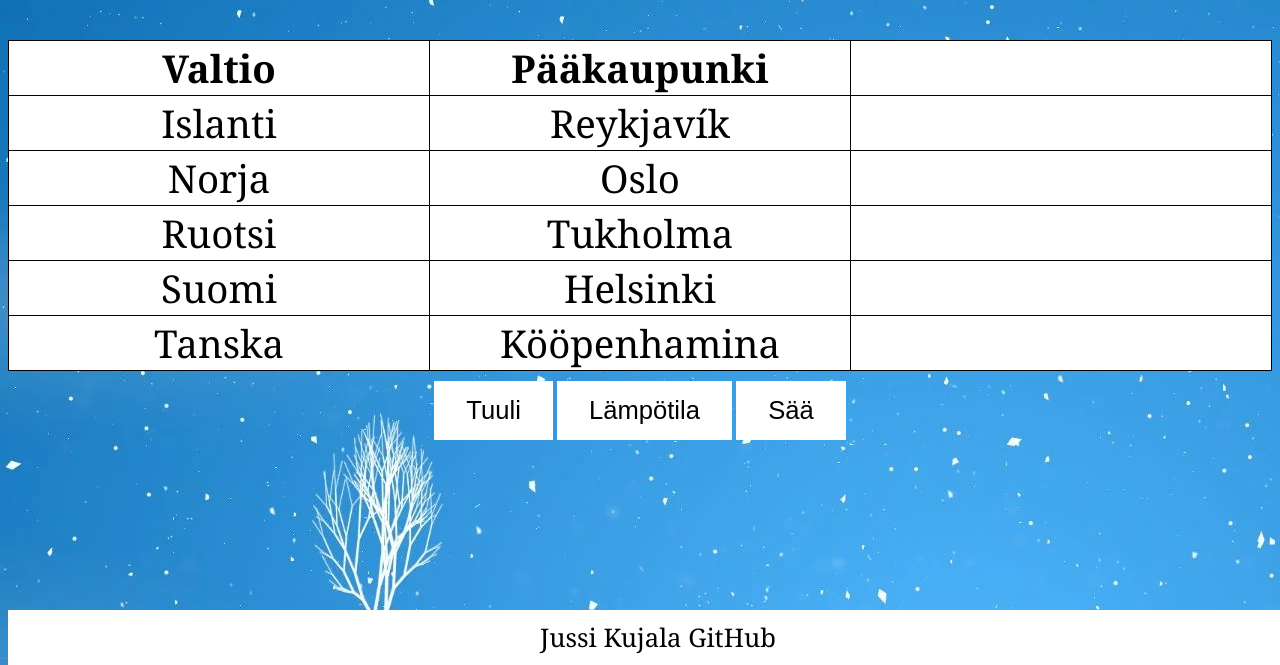
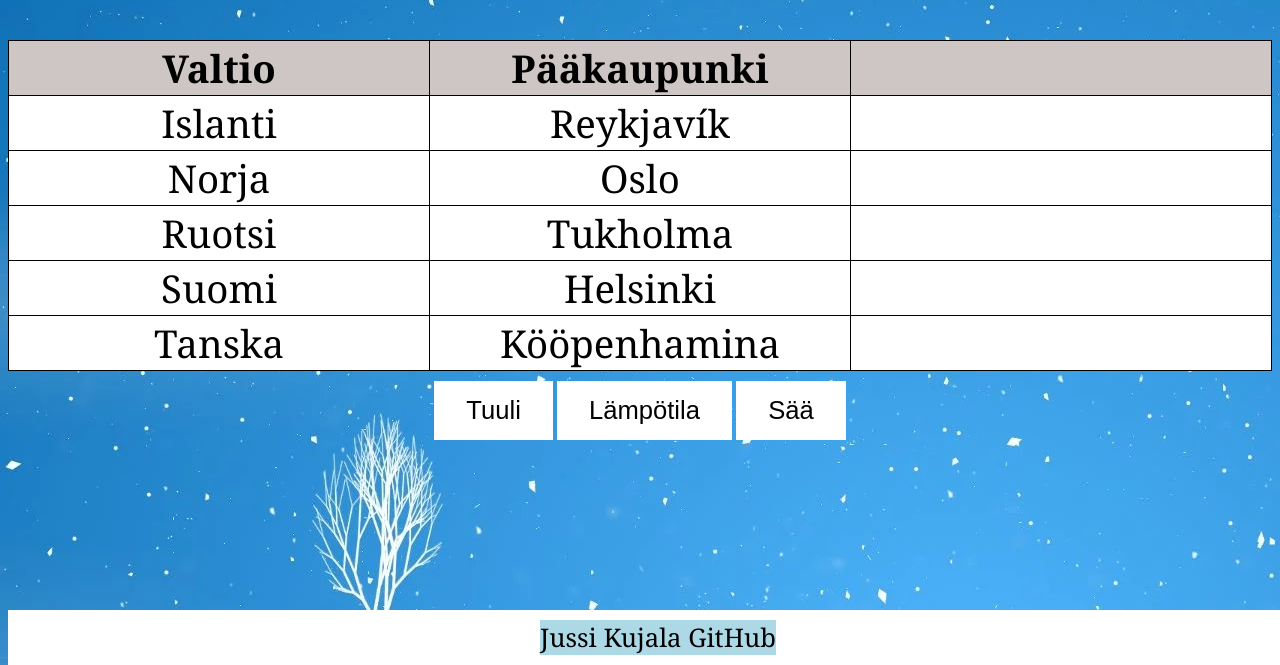
Before and after one commit to JussiKujala/Finalassignment, a plain HTML site: page index.html in a window 1280 px wide. In both pictures the pointer is over the link "Jussi Kujala GitHub". Shown: the part 135-800 px from the top of the page. Drawn offline with Linux system fonts and the light colour scheme; no server answers.

Commit message:
hover added to elements in css

```diff
--- a/style/style.css
+++ b/style/style.css
@@ -69,3 +69,15 @@ a{
     text-decoration: none;
     color: black;
 }
+
+a:hover {
+    background-color: lightblue;
+  }
+
+  table, th, td:hover {
+    background-color: rgb(206, 197, 197);
+  }
+
+  #button:hover{
+    background-color: rgb(206, 197, 197);
+  }
```
